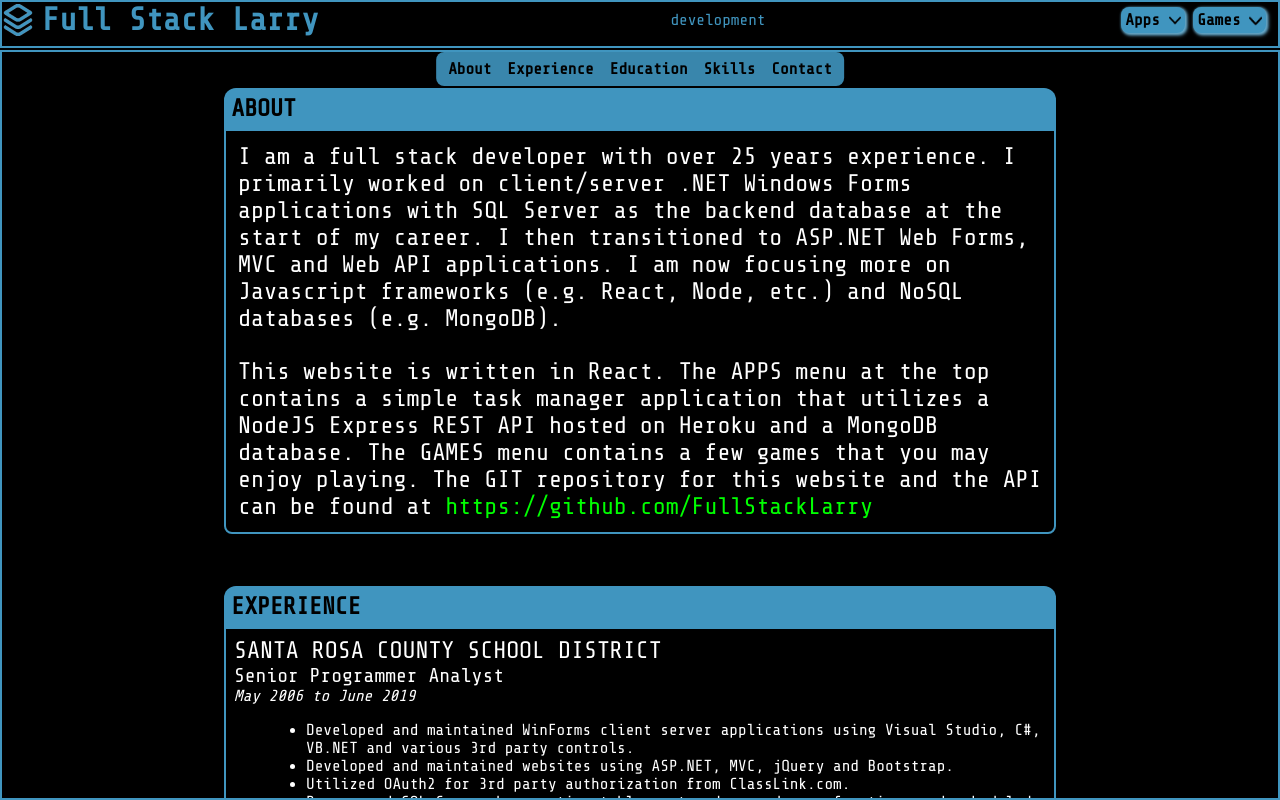
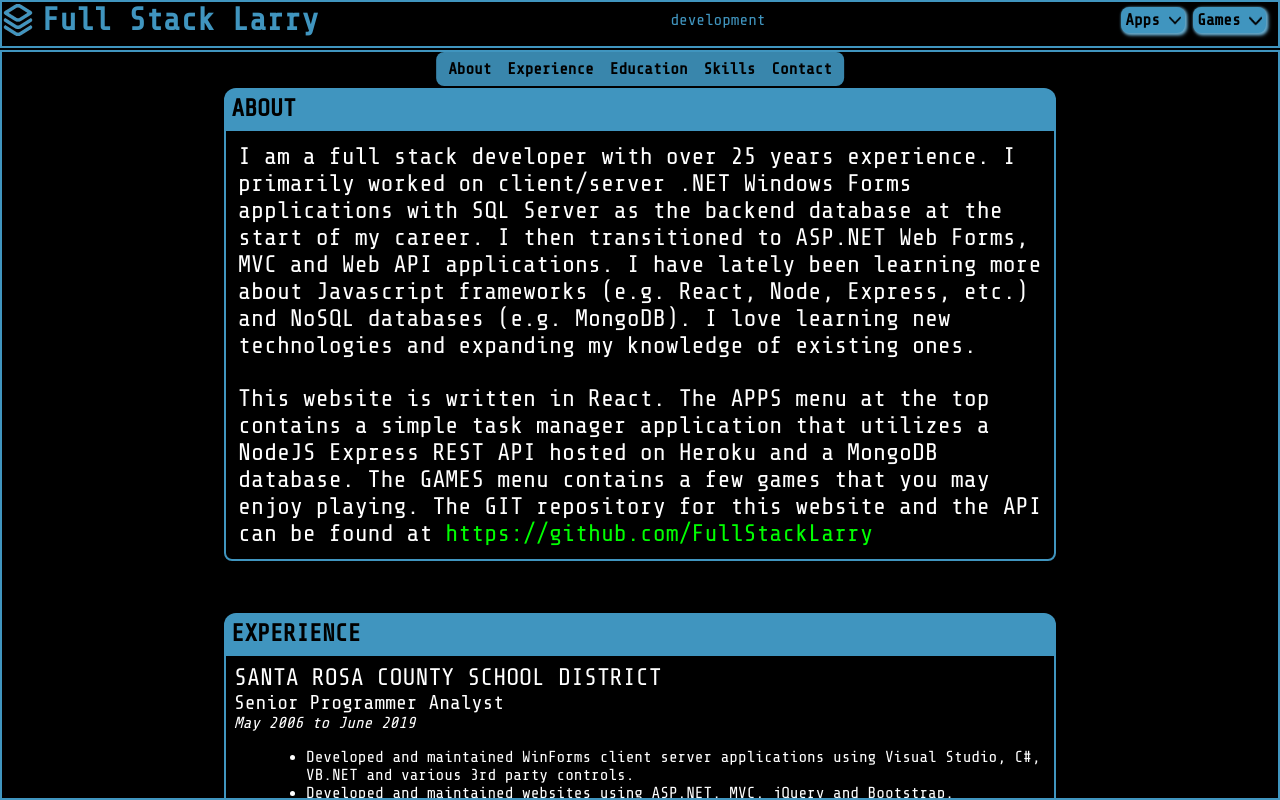
Before and after one commit to FullStackLarry/FullStackLarryNet, a React (Create React App) app in the folder FullStackLarryNet/ClientApp/: page / in a window 1280 px wide. Built offline with nearby package versions, Linux system fonts and the light colour scheme.

Commit message:
Updated resume opening paragraph.

```diff
--- a/FullStackLarryNet/ClientApp/src/components/Home/Home.js
+++ b/FullStackLarryNet/ClientApp/src/components/Home/Home.js
@@ -32,8 +32,10 @@ function Home() {
             primarily worked on client/server .NET Windows Forms applications
             with SQL Server as the backend database at the start of my career. I
             then transitioned to ASP.NET Web Forms, MVC and Web API
-            applications. I am now focusing more on Javascript frameworks (e.g.
-            React, Node, etc.) and NoSQL databases (e.g. MongoDB).
+            applications. I have lately been learning more about Javascript
+            frameworks (e.g. React, Node, Express, etc.) and NoSQL databases
+            (e.g. MongoDB). I love learning new technologies and expanding my
+            knowledge of existing ones.
           </p>
           <br />
           <p>
```
